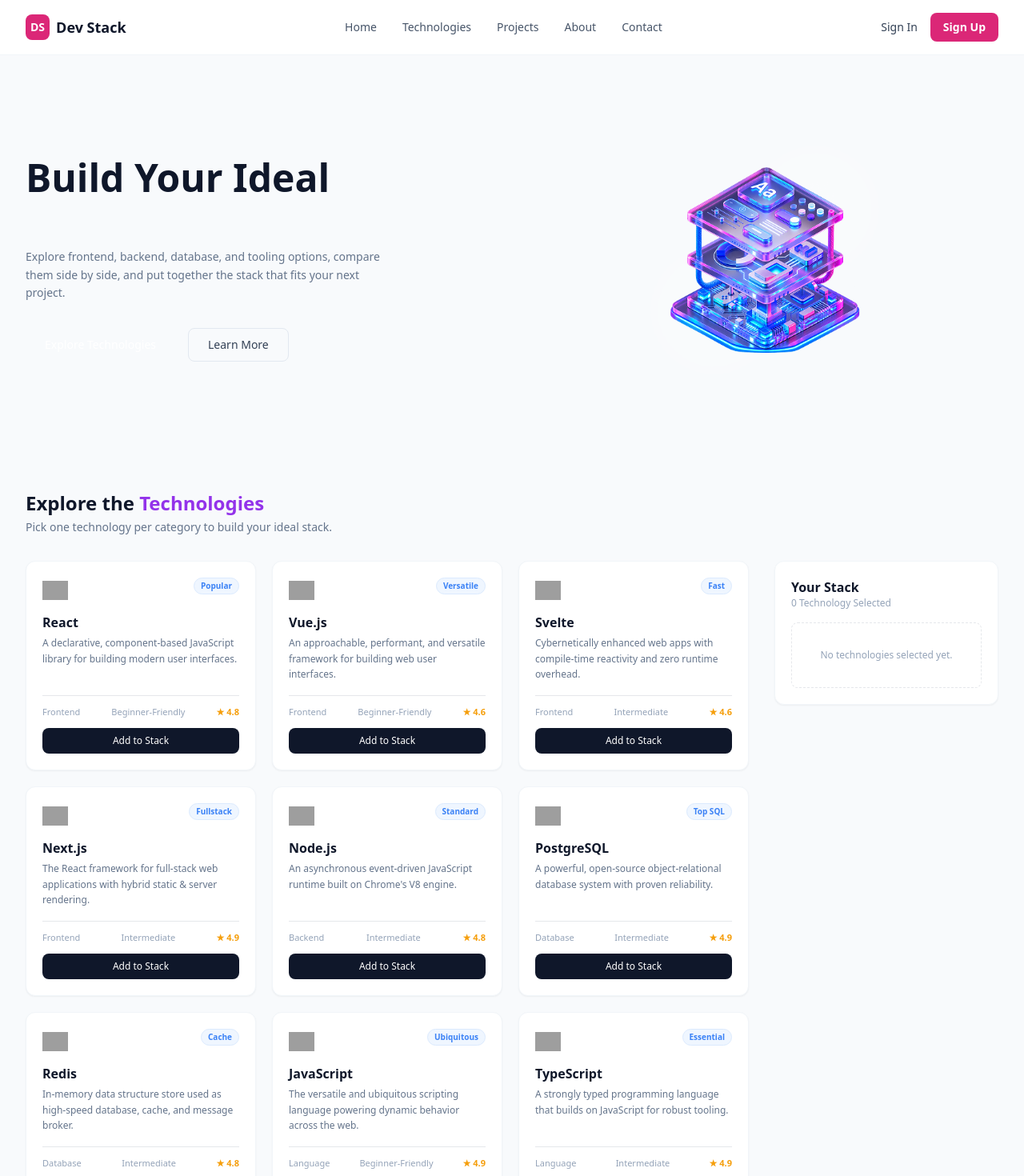
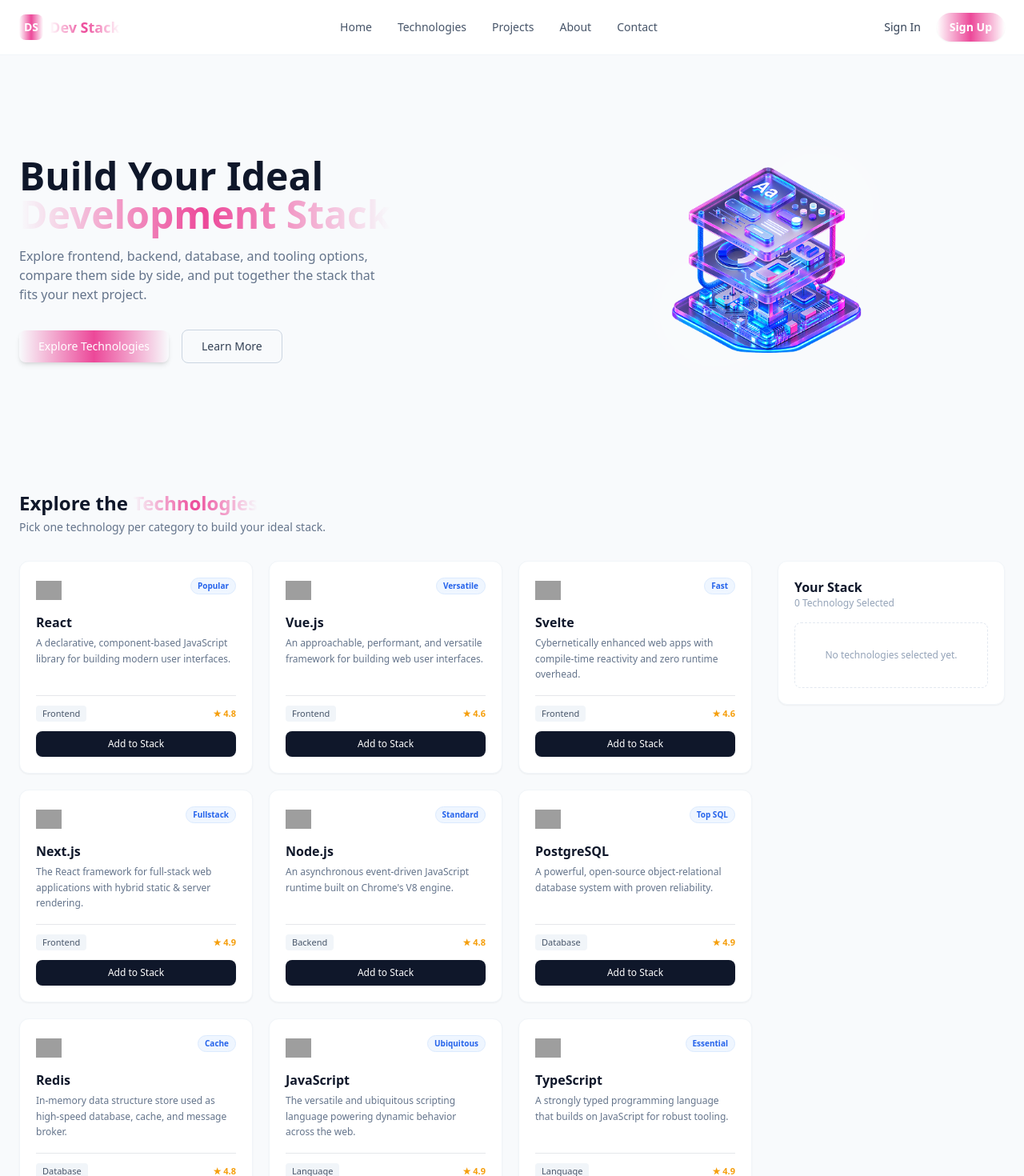
Before and after one commit to alshahed6951/a5-dev-stack-builder, a React (Vite) app: page / in a window 1280 px wide. Shown: the top 1470 px of the page at 80% size. Built offline with nearby package versions, Linux system fonts and the light colour scheme; grey boxes are pictures that could not be loaded.

Commit message:
README update, Question and Answer

```diff
--- a/src/App.jsx
+++ b/src/App.jsx
@@ -1,82 +1,145 @@
 import React, { useState, useEffect } from "react";
+import { ToastContainer, toast } from "react-toastify";
+import "react-toastify/dist/ReactToastify.css";
 import techData from "./technologies.json";
 
 export default function App() {
   const [technologies, setTechnologies] = useState([]);
   const [selectedStack, setSelectedStack] = useState([]);
+  const [loading, setLoading] = useState(true);
+  const [isMobileMenuOpen, setIsMobileMenuOpen] = useState(false);
 
-  // json asset theke data lod kora hocche
+  // Gradient Theme Constant for central control
+  const themeGradient = "bg-gradient-to-r from-orange-500 via-pink-500 to-purple-600";
+  const themeGradientText = "bg-gradient-to-r from-orange-500 via-pink-500 to-purple-600 bg-clip-text text-transparent";
+
   useEffect(() => {
+    // Simulate data loading with loading state
+    const timer = setTimeout(() => {
       setTechnologies(techData);
+      setLoading(false);
+    }, 400);
+
+    return () => clearTimeout(timer);
   }, []);
 
-  // stack e card add krte handle func
+  // Add item to stack
   const handleAddToStack = (tech) => {
-    const exists = selectedStack.some((item) => item.id === tech.id);
-    if (!exists) {
+    const isAlreadyAdded = selectedStack.some((item) => item.id === tech.id);
+
+    if (isAlreadyAdded) {
+      toast.warning(`${tech.name} is already in your stack!`, {
+        position: "top-right",
+        autoClose: 2000,
+      });
+      return;
+    }
+
     setSelectedStack([...selectedStack, tech]);
-    }
+    toast.success(`Added ${tech.name} to your stack!`, {
+      position: "top-right",
+      autoClose: 2000,
+    });
   };
 
-  // single item rimove kora
-  const handleRemoveFromStack = (id) => {
-    const updated = selectedStack.filter((item) => item.id !== id);
-    setSelectedStack(updated);
+  // Remove single item from stack
+  const handleRemoveFromStack = (tech) => {
+    setSelectedStack(selectedStack.filter((item) => item.id !== tech.id));
+    toast.info(`Removed ${tech.name} from your stack.`, {
+      position: "top-right",
+      autoClose: 2000,
+    });
   };
 
-  // clear all item btn action
+  // Clear all items from stack
   const handleRemoveAll = () => {
+    if (selectedStack.length === 0) return;
     setSelectedStack([]);
+    toast.error("Cleared all items from your stack!", {
+      position: "top-right",
+      autoClose: 2000,
+    });
   };
 
   return (
     <div className="min-h-screen bg-slate-50 text-slate-800 flex flex-col font-sans">
-      {/* main nav bar */}
-      <nav className="flex items-center justify-between px-8 py-4 bg-white border-b border-slate-100 max-w-7xl w-full mx-auto">
-        <div className="flex items-center gap-2">
-          <div className="bg-pink-600 text-white font-bold p-1.5 rounded-lg text-sm">DS</div>
-          <span className="font-bold text-lg text-slate-900">Dev Stack</span>
+      <ToastContainer />
+
+      {/* Sticky Navbar */}
+      <nav className="sticky top-0 z-50 bg-white/90 backdrop-blur-md border-b border-slate-100 px-6 py-4">
+        <div className="max-w-7xl mx-auto flex items-center justify-between">
+          {/* Mobile View Left: Hamburger Icon */}
+          <div className="flex md:hidden items-center">
+            <button
+              onClick={() => setIsMobileMenuOpen(!isMobileMenuOpen)}
+              className="text-slate-700 hover:text-slate-900 focus:outline-none"
+            >
+              <svg className="w-6 h-6" fill="none" stroke="currentColor" viewBox="0 0 24 24">
+                {isMobileMenuOpen ? (
+                  <path strokeLinecap="round" strokeLinejoin="round" strokeWidth={2} d="M6 18L18 6M6 6l12 12" />
+                ) : (
+                  <path strokeLinecap="round" strokeLinejoin="round" strokeWidth={2} d="M4 6h16M4 12h16M4 18h16" />
+                )}
+              </svg>
+            </button>
           </div>
 
+          {/* Brand Logo & Name */}
+          <div className="flex items-center gap-2">
+            <div className={`${themeGradient} text-white font-bold p-1.5 rounded-lg text-sm`}>DS</div>
+            <span className={`font-bold text-lg ${themeGradientText}`}>Dev Stack</span>
+          </div>
+
+          {/* Desktop Nav Links */}
           <div className="hidden md:flex items-center gap-8 text-sm font-medium text-slate-600">
+            <a href="#" className="hover:text-pink-600 transition">Home</a>
+            <a href="#" className="hover:text-pink-600 transition">Technologies</a>
+            <a href="#" className="hover:text-pink-600 transition">Projects</a>
+            <a href="#" className="hover:text-pink-600 transition">About</a>
+            <a href="#" className="hover:text-pink-600 transition">Contact</a>
+          </div>
+
+          {/* Right Action Buttons */}
+          <div className="flex items-center gap-3 text-sm font-medium">
+            <button className="text-slate-700 hover:text-slate-900 px-2 py-1">Sign In</button>
+            <button className={`${themeGradient} hover:opacity-90 text-white px-4 py-2 rounded-full font-semibold transition shadow-sm`}>
+              Sign Up
+            </button>
+          </div>
+        </div>
+
+        {/* Mobile Dropdown Menu */}
+        {isMobileMenuOpen && (
+          <div className="md:hidden mt-4 pt-4 border-t border-slate-100 flex flex-col gap-3 text-sm font-medium text-slate-600">
             <a href="#" className="hover:text-pink-600">Home</a>
             <a href="#" className="hover:text-pink-600">Technologies</a>
             <a href="#" className="hover:text-pink-600">Projects</a>
             <a href="#" className="hover:text-pink-600">About</a>
             <a href="#" className="hover:text-pink-600">Contact</a>
           </div>
-
-        <div className="flex items-center gap-4 text-sm font-medium">
-          <button className="text-slate-700 hover:text-slate-900">Sign In</button>
-          <button className="bg-pink-600 hover:bg-pink-700 text-white px-4 py-2 rounded-lg font-semibold transition">
-            Sign Up
-          </button>
-        </div>
+        )}
       </nav>
 
-      {/* hero sec -- */}
-      <section className="max-w-7xl w-full mx-auto px-8 py-16 grid grid-cols-1 md:grid-cols-2 gap-12 items-center">
+      {/* Hero / Banner Section */}
+      <section className="max-w-7xl w-full mx-auto px-6 py-12 md:py-16 grid grid-cols-1 md:grid-cols-2 gap-10 items-center">
         <div>
-          <h1 className="text-4xl md:text-5xl font-extrabold text-slate-900 leading-tight mb-4">
+          <h1 className="text-3xl sm:text-4xl md:text-5xl font-extrabold text-slate-900 leading-tight mb-4">
             Build Your Ideal <br />
-            <span className="text-transparent bg-clip-text bg-gradient-to-r from-orange-500 to-purple-600">
-              Development Stack
-            </span>
+            <span className={themeGradientText}>Development Stack</span>
           </h1>
-          <p className="text-slate-500 mb-8 max-w-md leading-relaxed text-sm">
+          <p className="text-slate-500 mb-8 max-w-md leading-relaxed text-sm sm:text-base">
             Explore frontend, backend, database, and tooling options, compare them side by side, and put together the stack that fits your next project.
           </p>
-          <div className="flex items-center gap-4">
-            <button className="bg-gradient-to-r from-orange-500 to-pink-500 hover:opacity-90 text-white px-6 py-2.5 rounded-lg font-medium text-sm transition">
+          <div className="flex flex-wrap items-center gap-4">
+            <button className={`${themeGradient} hover:opacity-90 text-white px-6 py-2.5 rounded-lg font-medium text-sm transition shadow-md`}>
               Explore Technologies
             </button>
-            <button className="border border-slate-200 hover:bg-slate-100 text-slate-700 px-6 py-2.5 rounded-lg font-medium text-sm transition">
+            <button className="border border-slate-300 hover:bg-slate-100 text-slate-700 px-6 py-2.5 rounded-lg font-medium text-sm transition">
               Learn More
             </button>
           </div>
         </div>
 
-        {/* banner img section */}
         <div className="flex justify-center">
           <img
             src="/banner-stack.png"
@@ -86,19 +149,26 @@
         </div>
       </section>
 
-      {/* tech grid container */}
-      <section className="max-w-7xl w-full mx-auto px-8 py-8">
+      {/* Main Content Section */}
+      <section className="max-w-7xl w-full mx-auto px-6 py-8">
         <div className="mb-8">
           <h2 className="text-2xl font-bold text-slate-900">
-            Explore the <span className="text-purple-600">Technologies</span>
+            Explore the <span className={themeGradientText}>Technologies</span>
           </h2>
           <p className="text-slate-500 text-sm mt-1">
             Pick one technology per category to build your ideal stack.
           </p>
         </div>
 
+        {/* Loading State Check */}
+        {loading ? (
+          <div className="flex flex-col items-center justify-center py-20">
+            <div className="w-10 h-10 border-4 border-pink-500 border-t-transparent rounded-full animate-spin mb-4"></div>
+            <p className="text-slate-500 font-medium text-sm">Loading technologies...</p>
+          </div>
+        ) : (
           <div className="grid grid-cols-1 lg:grid-cols-4 gap-8">
-          {/* left site card list */}
+            {/* Left Grid: Cards List (3 Columns on Desktop, 2 on Tablet, 1 on Mobile) */}
             <div className="lg:col-span-3 grid grid-cols-1 sm:grid-cols-2 md:grid-cols-3 gap-5">
               {technologies.map((tech) => {
                 const isAdded = selectedStack.some((item) => item.id === tech.id);
@@ -109,10 +179,10 @@
                     className="bg-white rounded-xl border border-slate-100 p-5 flex flex-col justify-between shadow-sm hover:shadow-md transition relative"
                   >
                     <div>
-                    {/* card top badge */}
+                      {/* Top Bar: Icon & Badge */}
                       <div className="flex justify-between items-start mb-3">
                         <img src={tech.icon} alt={tech.name} className="w-8 h-8 object-contain" />
-                      <span className="text-[10px] font-semibold px-2 py-0.5 rounded-full bg-blue-50 text-blue-500 border border-blue-100">
+                        <span className="text-[10px] font-semibold px-2 py-0.5 rounded-full bg-blue-50 text-blue-600 border border-blue-100">
                           {tech.badge}
                         </span>
                       </div>
@@ -125,8 +195,8 @@
 
                     <div>
                       <div className="flex items-center justify-between text-[11px] text-slate-400 mb-3 border-t pt-3">
-                      <span>{tech.category}</span>
-                      <span>{tech.experienceLevel}</span>
+                        <span className="px-2 py-0.5 rounded bg-slate-100 font-medium text-slate-600">{tech.category}</span>
+                        <span>{tech.difficulty}</span>
                         <span className="text-amber-500 font-bold">★ {tech.rating}</span>
                       </div>
 
@@ -136,10 +206,10 @@
                         className={`w-full py-2 rounded-lg font-medium text-xs transition ${
                           isAdded
                             ? "bg-slate-100 text-slate-400 cursor-not-allowed"
-                          : "bg-slate-900 hover:bg-slate-800 text-white"
+                            : "bg-slate-900 hover:bg-slate-800 text-white shadow-sm"
                         }`}
                       >
-                      {isAdded ? "Added" : "Add to Stack"}
+                        {isAdded ? "✓ Added to Stack" : "Add to Stack"}
                       </button>
                     </div>
                   </div>
@@ -147,34 +217,39 @@
               })}
             </div>
 
-          {/* right side sidebar */}
+            {/* Right Sidebar: Your Stack */}
             <div className="lg:col-span-1">
-            <div className="bg-white rounded-xl border border-slate-100 p-5 shadow-sm sticky top-6">
+              <div className="bg-white rounded-xl border border-slate-100 p-5 shadow-sm sticky top-24">
                 <h3 className="font-bold text-slate-900 text-base">Your Stack</h3>
                 <p className="text-xs text-slate-400 mb-4">
                   {selectedStack.length} Technology Selected
                 </p>
 
+                {/* Conditional Rendering for Empty Stack */}
                 {selectedStack.length === 0 ? (
-                <div className="text-center py-8 text-xs text-slate-400 border border-dashed rounded-lg">
+                  <div className="text-center py-8 text-xs text-slate-400 border border-dashed border-slate-200 rounded-lg">
                     No technologies selected yet.
                   </div>
                 ) : (
-                <div className="space-y-2 mb-6">
+                  <div className="space-y-2 mb-6 max-h-[360px] overflow-y-auto">
                     {selectedStack.map((item) => (
                       <div
                         key={item.id}
-                      className="flex items-center justify-between p-2 rounded-lg border border-slate-100 bg-slate-50 text-xs"
+                        className="flex items-center justify-between p-2.5 rounded-lg border border-slate-100 bg-slate-50 text-xs"
                       >
-                      <div className="flex items-center gap-2">
-                        <img src={item.icon} alt={item.name} className="w-5 h-5 object-contain" />
-                        <span className="font-medium text-slate-700">{item.name}</span>
+                        <div className="flex items-center gap-2 overflow-hidden">
+                          <img src={item.icon} alt={item.name} className="w-5 h-5 object-contain flex-shrink-0" />
+                          <div className="truncate">
+                            <p className="font-medium text-slate-800 truncate">{item.name}</p>
+                            <p className="text-[10px] text-slate-400">{item.category}</p>
+                          </div>
                         </div>
                         <button
-                        onClick={() => handleRemoveFromStack(item.id)}
-                        className="text-slate-400 hover:text-red-500 font-bold text-sm px-1"
+                          onClick={() => handleRemoveFromStack(item)}
+                          className="text-slate-400 hover:text-red-500 font-bold text-base px-1.5 transition"
+                          title="Remove item"
                         >
-                        ×
+                          ✕
                         </button>
                       </div>
                     ))}
@@ -192,15 +267,16 @@
               </div>
             </div>
           </div>
+        )}
       </section>
 
-      {/* footer area */}
-      <footer className="mt-auto border-t border-slate-200 bg-white py-12 px-8">
+      {/* Footer */}
+      <footer className="mt-auto border-t border-slate-200 bg-white py-12 px-6">
         <div className="max-w-7xl mx-auto grid grid-cols-1 md:grid-cols-4 gap-8 mb-8 text-xs">
           <div>
             <div className="flex items-center gap-2 mb-3">
-              <div className="bg-pink-600 text-white font-bold p-1 rounded text-xs">DS</div>
-              <span className="font-bold text-slate-900 text-sm">Dev Stack</span>
+              <div className={`${themeGradient} text-white font-bold p-1 rounded text-xs`}>DS</div>
+              <span className={`font-bold text-sm ${themeGradientText}`}>Dev Stack</span>
             </div>
             <p className="text-slate-400 leading-relaxed mb-4">
               Curated tools, technologies, and resources for developers building modern software.
@@ -239,7 +315,7 @@
           </div>
         </div>
 
-        <div className="max-w-7xl mx-auto border-t border-slate-100 pt-6 flex justify-between items-center text-[11px] text-slate-400">
+        <div className="max-w-7xl mx-auto border-t border-slate-100 pt-6 flex flex-col sm:flex-row justify-between items-center text-[11px] text-slate-400 gap-2">
           <p>© 2026 Dev Stack. All rights reserved.</p>
           <div className="flex gap-4">
             <a href="#" className="hover:text-slate-600">Privacy</a>
```
Also changed, not shown: 1 other file (tests, documents, lock files or other folders). Lines whose indentation alone changed are shown as unchanged.
